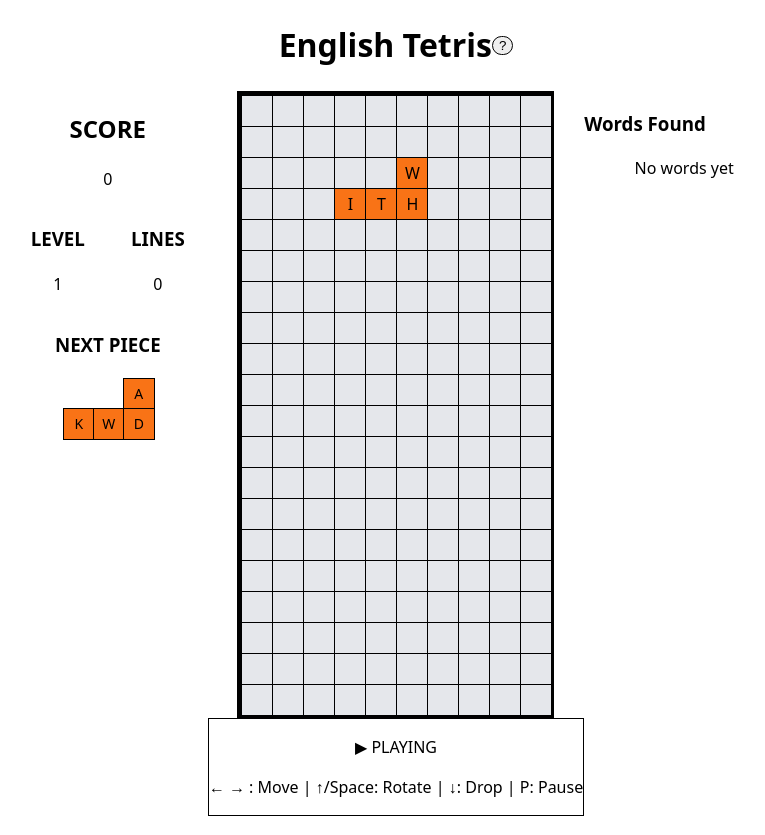
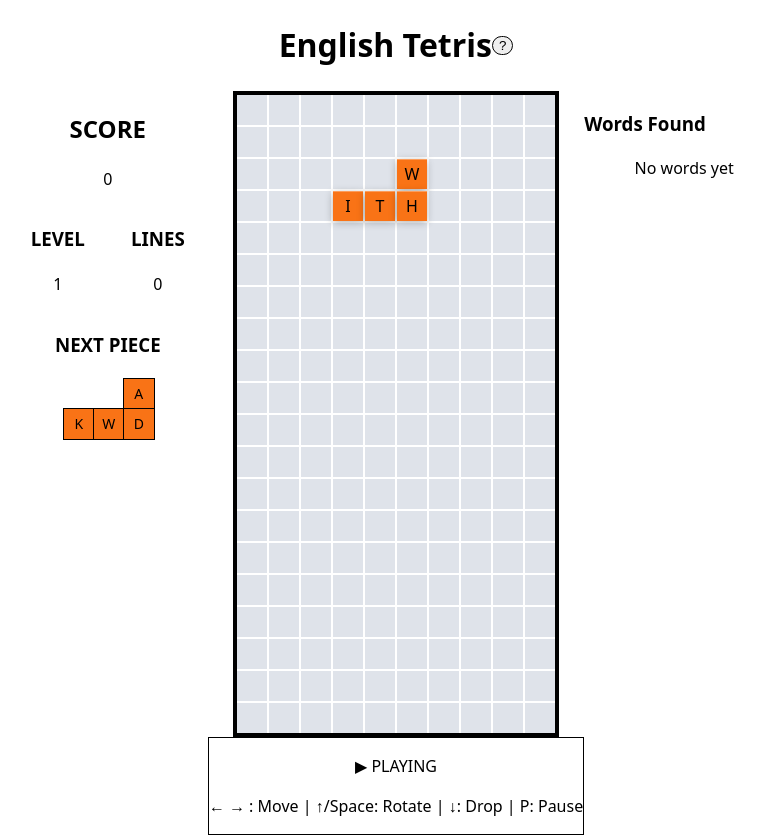
Before and after one commit to oleonardodeandrade/english-tetris, a React (Vite) app: page / in a window 1280 px wide. Both pictures are taken after a click on the button "Start Game". Shown: the whole page, without its empty margins (244-1009 px from the left). Built offline with nearby package versions, Linux system fonts and the light colour scheme.

Commit message:
feat: redesign game board with modern styling
- Add rounded corners and gradient background
- Implement depth effects with shadows on pieces
- Improve cell spacing and visual separation
- Add transition animations to cells

```diff
--- a/src/components/game/Board.tsx
+++ b/src/components/game/Board.tsx
@@ -8,23 +8,24 @@ interface BoardProps {
 export const Board = ({ board }: BoardProps) => {
   return (
     <div
-      className="border-4 border-gray-800 dark:border-gray-200 bg-gray-100 dark:bg-gray-900"
+      className="border-4 border-white/40 bg-gradient-to-br from-slate-900 to-slate-800 rounded-2xl shadow-2xl backdrop-blur-sm p-1"
       style={{
         display: 'grid',
         gridTemplateColumns: `repeat(${board[0].length}, ${BLOCK_SIZE}px)`,
         gridTemplateRows: `repeat(${board.length}, ${BLOCK_SIZE}px)`,
-        gap: '1px',
+        gap: '2px',
       }}
     >
       {board.map((row, y) =>
         row.map((cell, x) => (
           <div
             key={`${y}-${x}`}
-            className="border border-gray-300 dark:border-gray-700 flex items-center justify-center font-bold text-white text-lg"
+            className="flex items-center justify-center font-bold text-white text-lg rounded-sm transition-all duration-200 shadow-md"
             style={{
               width: BLOCK_SIZE,
               height: BLOCK_SIZE,
-              backgroundColor: cell?.color || '#e5e7eb',
+              backgroundColor: cell?.color || 'rgba(148, 163, 184, 0.3)',
+              boxShadow: cell?.color ? '0 2px 8px rgba(0,0,0,0.3), inset 0 1px 0 rgba(255,255,255,0.3)' : 'none',
             }}
           >
             {cell?.letter}
```
